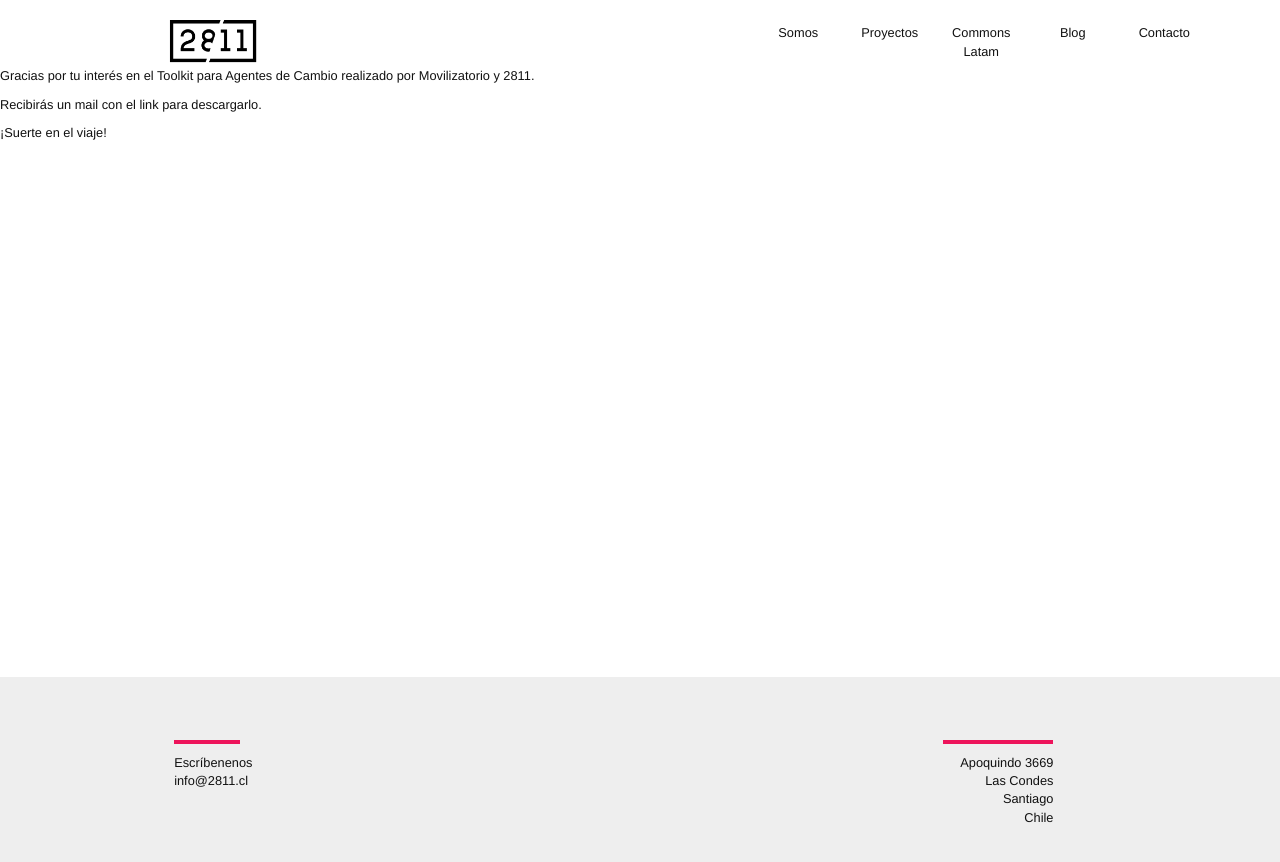
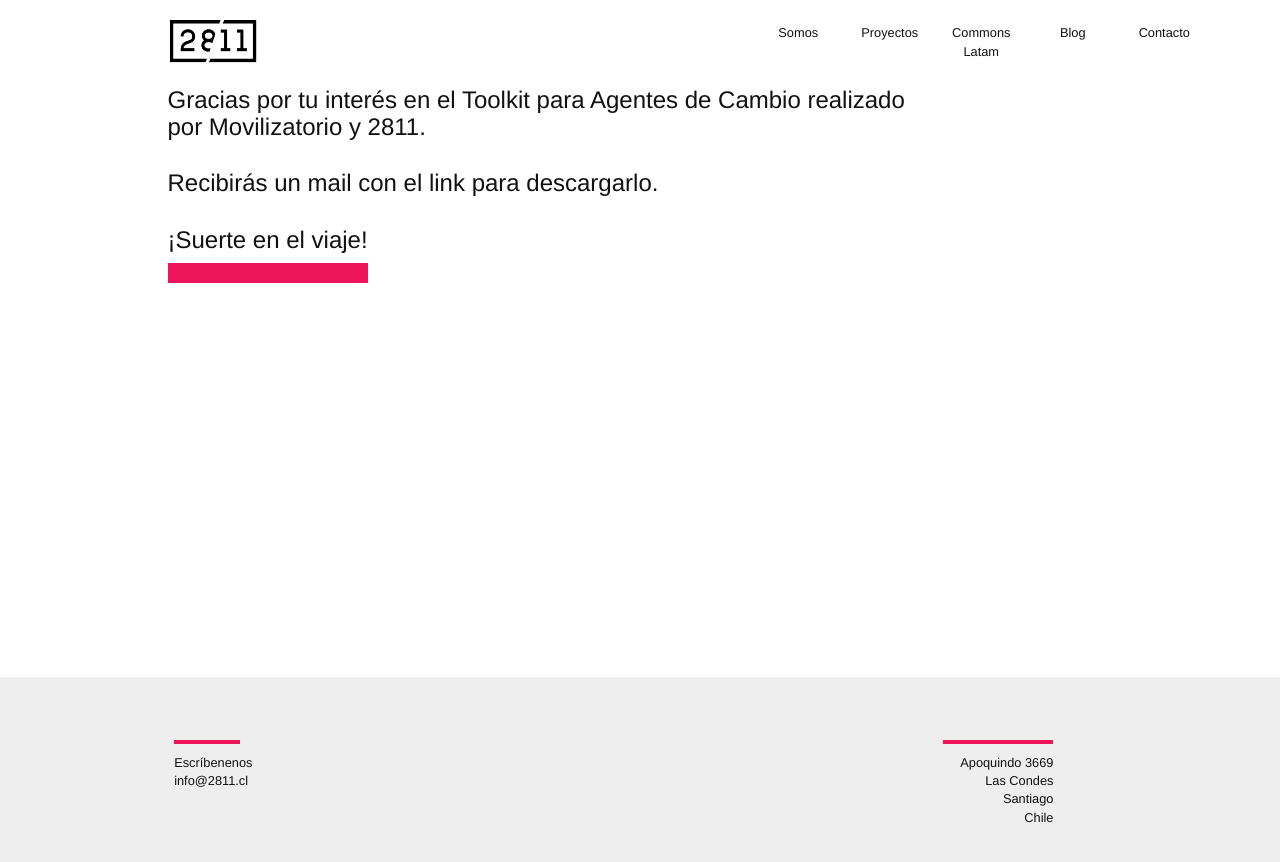
Before and after one commit to 2811Chile/2811Chile.github.io, a Jekyll site: the page built from toolkit-gracias.md, in a window 1280 px wide. Shown: the top 862 px of the page. Built offline with Jekyll 4.4.1, drawn with Linux system fonts in a browser that asks for light colours; nearby versions of some CDN libraries; some web fonts are replaced.

Commit message:
Update toolkit-gracias.md

```diff
--- a/toolkit-gracias.md
+++ b/toolkit-gracias.md
@@ -4,12 +4,25 @@ permalink: "/toolkit-descarga/"
 layout: default
 ---
 
-Gracias por tu interés en el Toolkit para Agentes de Cambio realizado por Movilizatorio y 2811.
+  <section class="container">
+    <div class="row">
+      <div class="col-xs-8 col-xs-offset-1">
+        <h3>Gracias por tu interés en el Toolkit para Agentes de Cambio realizado por Movilizatorio y 2811.</h3>
+      </div>
+    </div>
+    <div class="row">
+      <div class="col-xs-10 col-xs-offset-1">
+        <h3>Recibirás un mail con el link para descargarlo.</h3>
+      </div>
+    </div>
+     <div class="row">
+      <div class="col-xs-10 col-xs-offset-1">
+        <h3>¡Suerte en el viaje!</h3>
+        <div class="line"></div>
+      </div>
+    </div>
+  </section>
 
-Recibirás un mail con el link para descargarlo.
-
-
-¡Suerte en el viaje!
 
 <!-- Facebook Pixel Code -->
 <script>
```
